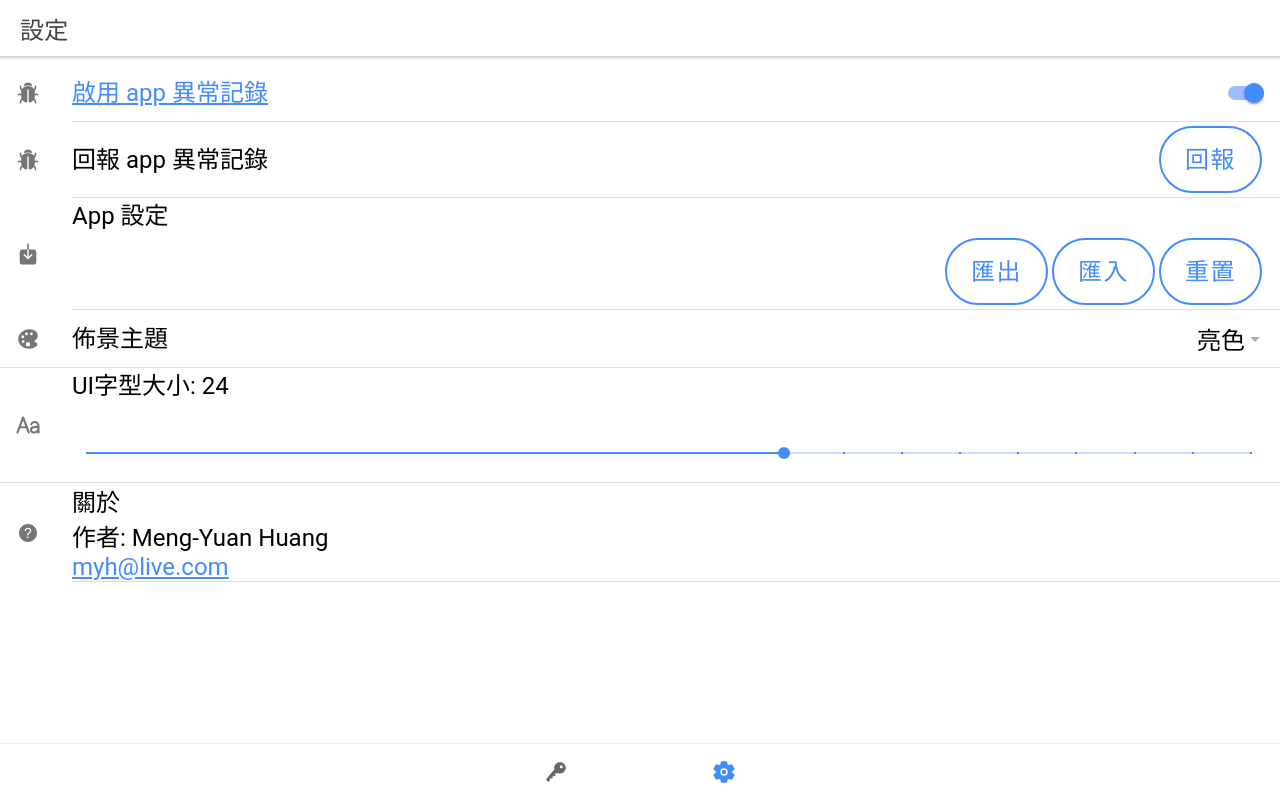
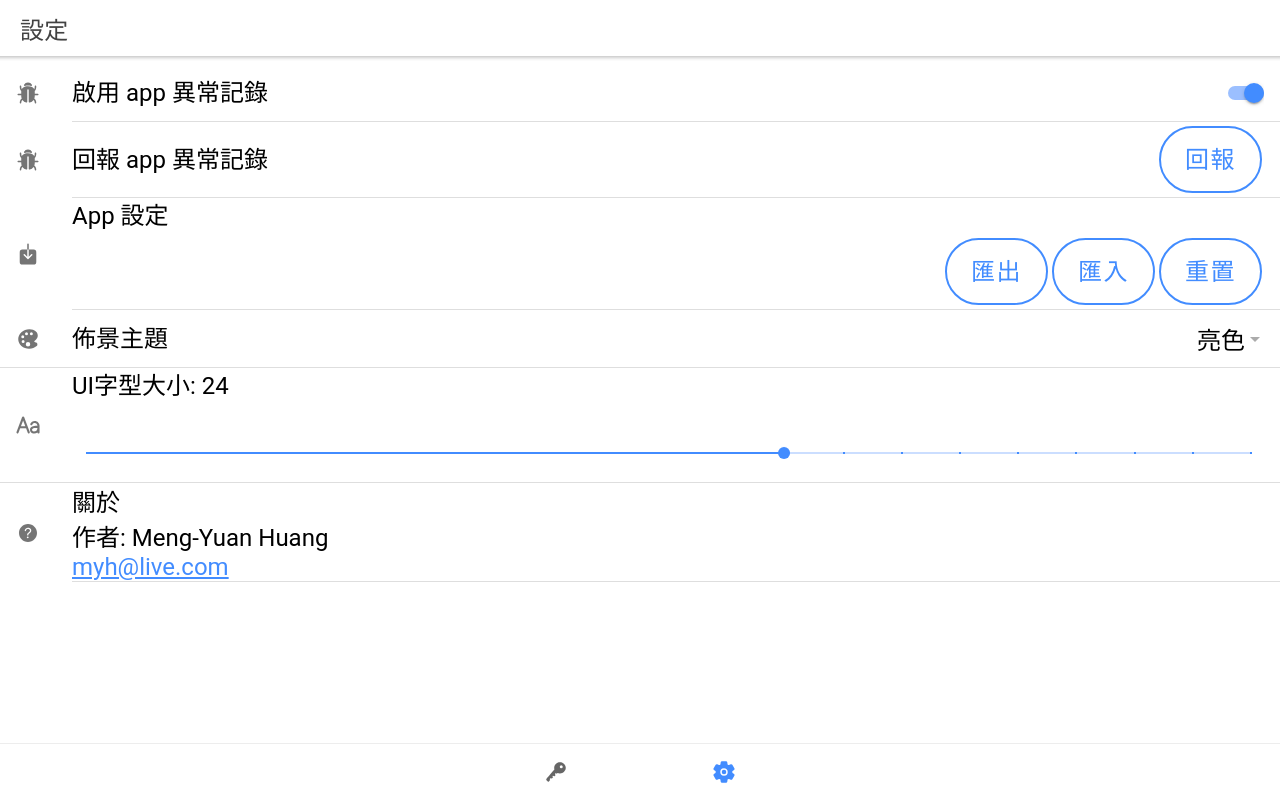
Before and after one commit to MrMYHuang/TwoFauth, a React (Create React App) app: page /settings in a window 1280 px wide. Built offline with nearby package versions, Linux system fonts and the light colour scheme.

Commit message:
* Remove links in app for app store submissions.

```diff
--- a/package.json
+++ b/package.json
@@ -2,7 +2,7 @@
   "name": "TwoFauth",
   "homepage": "/TwoFauth",
   "productName": "TwoFauth",
-  "pwaVersion": "1.1.1",
+  "pwaVersion": "1.1.2",
   "version": "1.0.0",
   "license": "MIT",
   "keywords": [
--- a/src/pages/SettingsPage.tsx
+++ b/src/pages/SettingsPage.tsx
@@ -58,7 +58,7 @@ class _SettingsPage extends React.Component<PageProps, StateProps> {
             <IonItem>
               <div tabIndex={0}></div>{/* Workaround for macOS Safari 14 bug. */}
               <IonIcon icon={bug} slot='start' />
-              <IonLabel className='ion-text-wrap uiFont'><a href="https://github.com/MrMYHuang/TwoFauth#report" target="_new">啟用 app 異常記錄</a></IonLabel>
+              <IonLabel className='ion-text-wrap uiFont'>啟用 app 異常記錄</IonLabel>
               <IonToggle slot='end' checked={this.props.hasAppLog} onIonChange={e => {
                 const isChecked = e.detail.checked;
 
```
Also changed, not shown: 1 other file (tests, documents, lock files or other folders).
